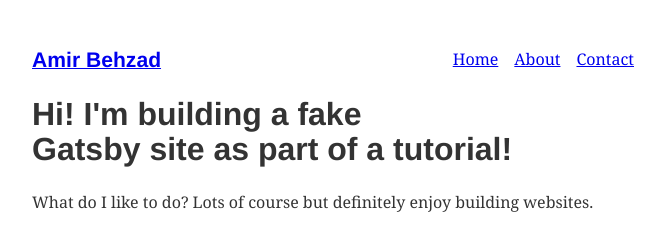
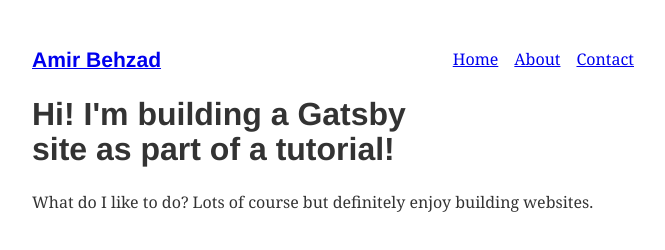
Before and after one commit to Amir-Behzad/amirs-webfolio, a Gatsby site: page / in a window 1280 px wide. Shown: the whole page, without its empty margins (299-964 px from the left). Built offline with nearby package versions, Linux system fonts and the light colour scheme; Gatsby itself is replaced by a stand-in of ours.

Commit message:
Update index.js

```diff
--- a/src/pages/index.js
+++ b/src/pages/index.js
@@ -2,7 +2,7 @@ import React from "react"
 import Layout from "../components/layout"
 export default () => (
   <Layout>
-    <h1>Hi! I'm building a fake Gatsby site as part of a tutorial!</h1>
+    <h1>Hi! I'm building a Gatsby site as part of a tutorial!</h1>
     <p>
       What do I like to do? Lots of course but definitely enjoy building
       websites.
```
